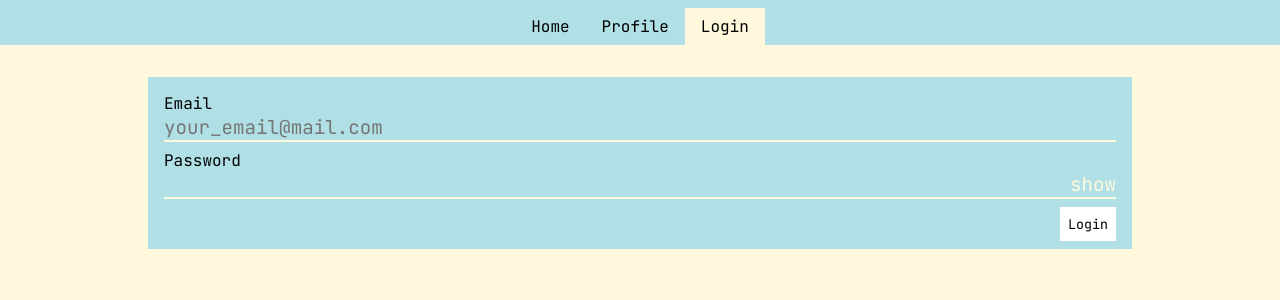
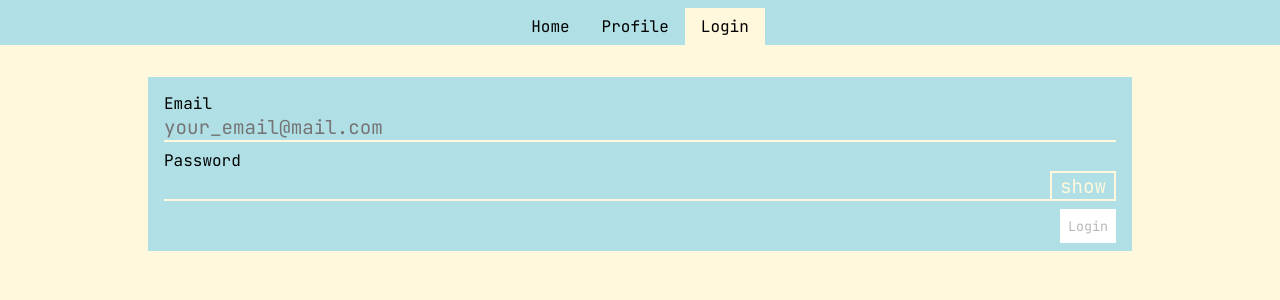
Before and after one commit to MarkDavidovich/tweeter-react-project, a React (Vite) app: page /login in a window 1280 px wide. Shown: the top 300 px of the page. Built offline with nearby package versions, Linux system fonts and the light colour scheme; no server answers.

Commit message:
add login functionality to supabase db

```diff
--- a/src/App.jsx
+++ b/src/App.jsx
@@ -51,9 +51,9 @@ function App() {
     <>
       <Navbar />
       <Routes>
-        <Route path="/tweeter-react-project/" element={<Tweets userName={userName} onAlert={handleAlert} />} />
+        <Route path="/" element={<Tweets userName={userName} onAlert={handleAlert} />} />
         <Route path="/profile" element={<Profile userName={userName} onUserNameChange={handleUserNameChange} />} />
-        <Route path="/login" element={<Login />} />
+        <Route path="/login" element={<Login onAlert={handleAlert} />} />
       </Routes>
       {alert && <Popup message={alert.message} isError={alert.isError} />}
     </>
--- a/src/pages/Login/Login.jsx
+++ b/src/pages/Login/Login.jsx
@@ -1,27 +1,66 @@
+import { useState } from "react";
+import { supabase } from "../../lib/supabase";
 import style from "./Login.module.css";
 
-const Login = () => {
+const Login = ({ onAlert }) => {
+  const [inputType, setInputType] = useState("password");
+  const [email, setEmail] = useState("");
+  const [password, setPassword] = useState("");
+  const [message, setMessage] = useState("");
+
+  const handleLogin = async () => {
+    try {
+      const { data, error } = await supabase.auth.signInWithPassword({
+        email,
+        password,
+      });
+
+      if (error) {
+        onAlert(`Failed to login! ${error.message}`, true);
+        return;
+      }
+
+      //?snackbar here as well?
+      console.log("Logged in:", data.user);
+      onAlert(`Logged in: ${data.user.id}`, false);
+    } catch (err) {
+      onAlert(`Error: ${err.message}`, true);
+    }
+  };
+
+  const handleInputType = () => {
+    if (inputType === "password") {
+      setInputType("text");
+    } else {
+      setInputType("password");
+    }
+  };
+
   return (
     <form className={style.container}>
       <div>
         <div>
           <label htmlFor="email">Email</label>
-          <input type="email" id="email" placeholder="your_email@mail.com" />
+          <input type="email" id="email" placeholder="your_email@mail.com" value={email} onChange={(ev) => setEmail(ev.target.value)} />
         </div>
         <div>
           <label htmlFor="password">Password</label>
           <div className={style.password}>
-            <input type="password" id="password" />
-            <button type="button">show</button>
-            {/* on click change type of password input to text */}
+            <input type={inputType} id="password" value={password} onChange={(ev) => setPassword(ev.target.value)} />
+            <button type="button" onClick={handleInputType}>
+              {inputType === "password" ? "show" : "hide"}
+            </button>
           </div>
         </div>
         <div>
-          <div>{/*message*/}</div>
-          <button type="button">Login</button>
+          <div>{message}</div>
+          <button type="button" disabled={email.length === 0 || password.length === 0} onClick={handleLogin}>
+            Login
+          </button>
         </div>
       </div>
     </form>
   );
 };
+
 export default Login;
--- a/src/pages/Login/Login.module.css
+++ b/src/pages/Login/Login.module.css
@@ -33,6 +33,10 @@
   padding: 0.5rem;
 }
 
+.container > div > div:last-of-type > button:disabled {
+  cursor: default;
+}
+
 .container > div > div > input,
 .password > input,
 .password > button {
@@ -56,6 +60,13 @@
 
 .password > button {
   color: cornsilk;
-  border: none;
   cursor: pointer;
+  border-bottom: none;
+  border-top: 2px cornsilk solid;
+  border-inline: 2px cornsilk solid;
+  padding-inline: 0.5rem;
 }
+
+.password > button:disabled {
+  cursor: default;
+}
```
